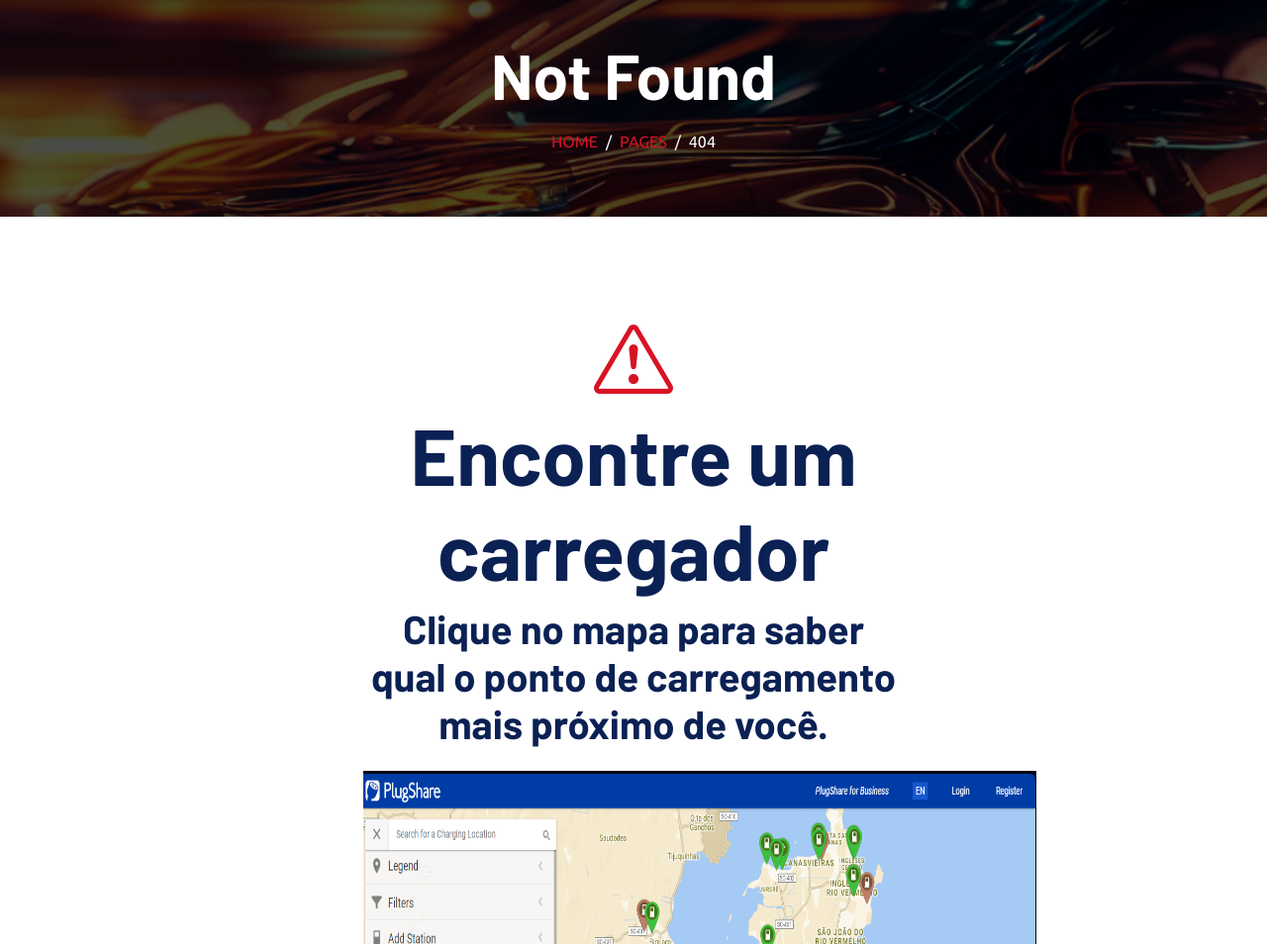
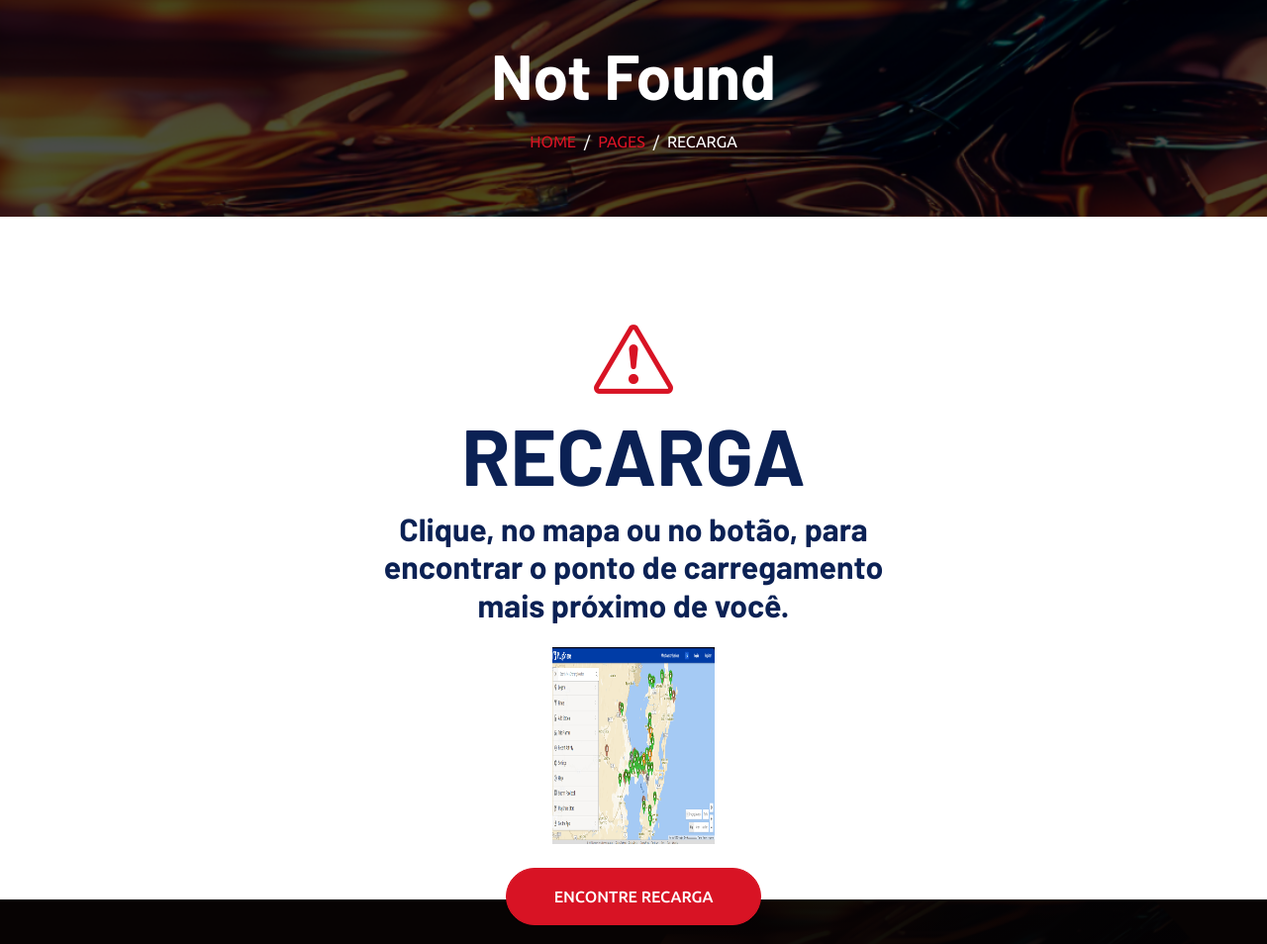
Before and after one commit to rodrigodagama/Projeto-CPDI-ODS, a plain HTML site: page Projeto-ODS/404.html in a window 1280 px wide. Shown: the part 138-1092 px from the top of the page at 99% size. Drawn offline with nearby package versions, Linux system fonts and the light colour scheme.

Commit message:
imagem recarga

```diff
--- a/Projeto-ODS/404.html
+++ b/Projeto-ODS/404.html
@@ -111,7 +111,7 @@
                     <ol class="breadcrumb justify-content-center text-uppercase">
                         <li class="breadcrumb-item"><a href="index.html">Home</a></li>
                         <li class="breadcrumb-item"><a href="#">Pages</a></li>
-                        <li class="breadcrumb-item text-white active" aria-current="page">404</li>
+                        <li class="breadcrumb-item text-white active" aria-current="page">Recarga</li>
                     </ol>
                 </nav>
             </div>
@@ -126,16 +126,16 @@
             <div class="row justify-content-center">
                 <div class="col-lg-6">
                     <i class="bi bi-exclamation-triangle display-1 text-primary"></i>
-                    <h1 class="display-1">Encontre um carregador</h1>
-                    <h1 class="mb-4">Clique no mapa para saber qual o ponto de carregamento mais próximo de você.</h1>
+                    <h1 class="display-1">RECARGA</h1>
+                    <h2 class="mb-4">Clique, no mapa ou no botão, para encontrar o ponto de carregamento mais próximo de você.</h2>
                     <picture>
                         <a href="https://www.plugshare.com" target="_blank"><img width="680" height="470" src="img/plugshare.png" alt="plugshare.com"></a>
                     </picture>
 
-                    <br>
+                    <br/><br/>
 
 
-                    <a class="btn btn-primary rounded-pill py-3 px-5" href="index.html">Go Back To Home</a>
+                    <a class="btn btn-primary rounded-pill py-3 px-5" href="https://www.plugshare.com">Encontre Recarga</a>
                 </div>
             </div>
         </div>
--- a/Projeto-ODS/css/style.css
+++ b/Projeto-ODS/css/style.css
@@ -381,3 +381,8 @@
     padding-right: 0;
     border-right: none;
 }
+
+img {
+    height: 40%;
+    width: 30%;
+}
```
